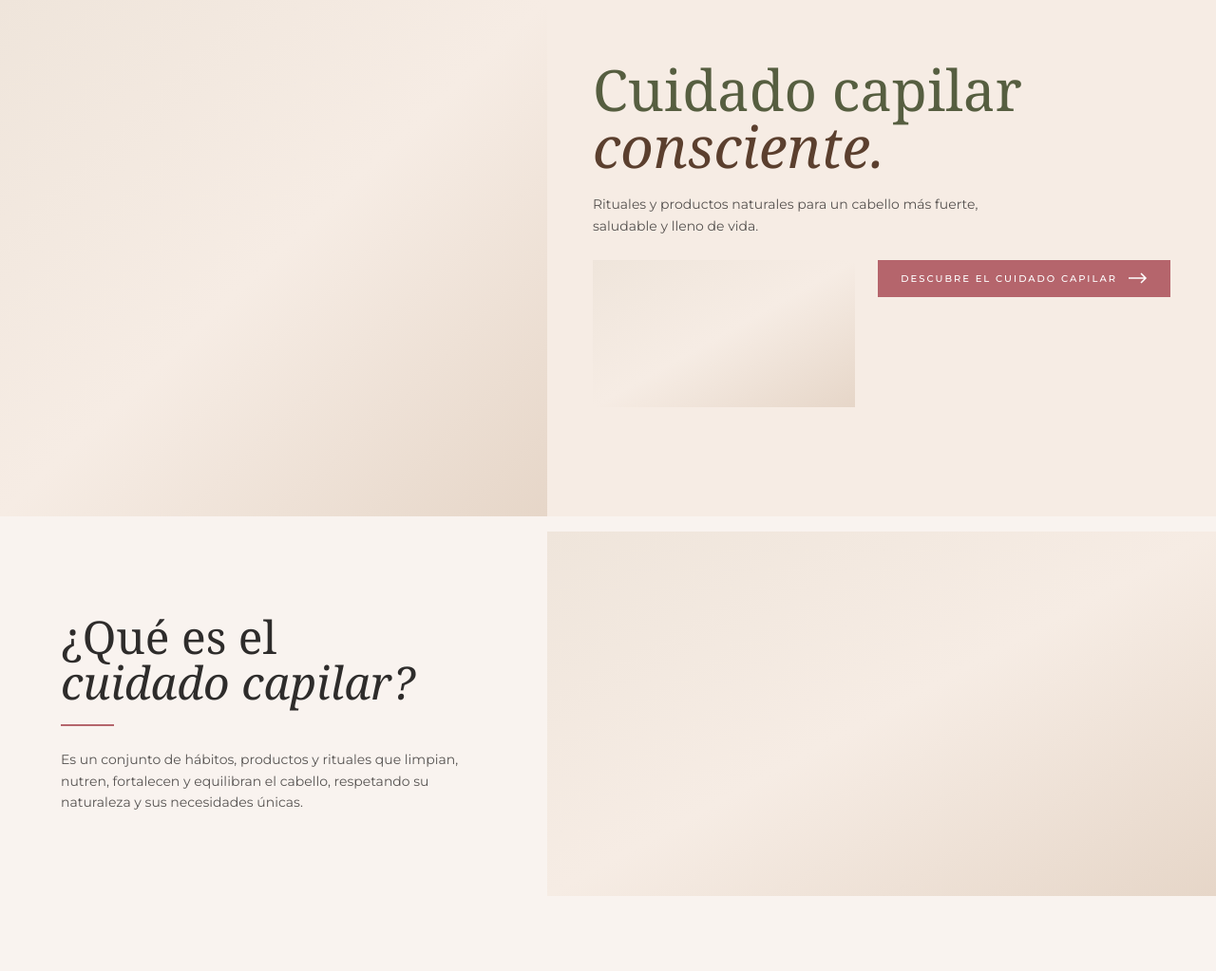
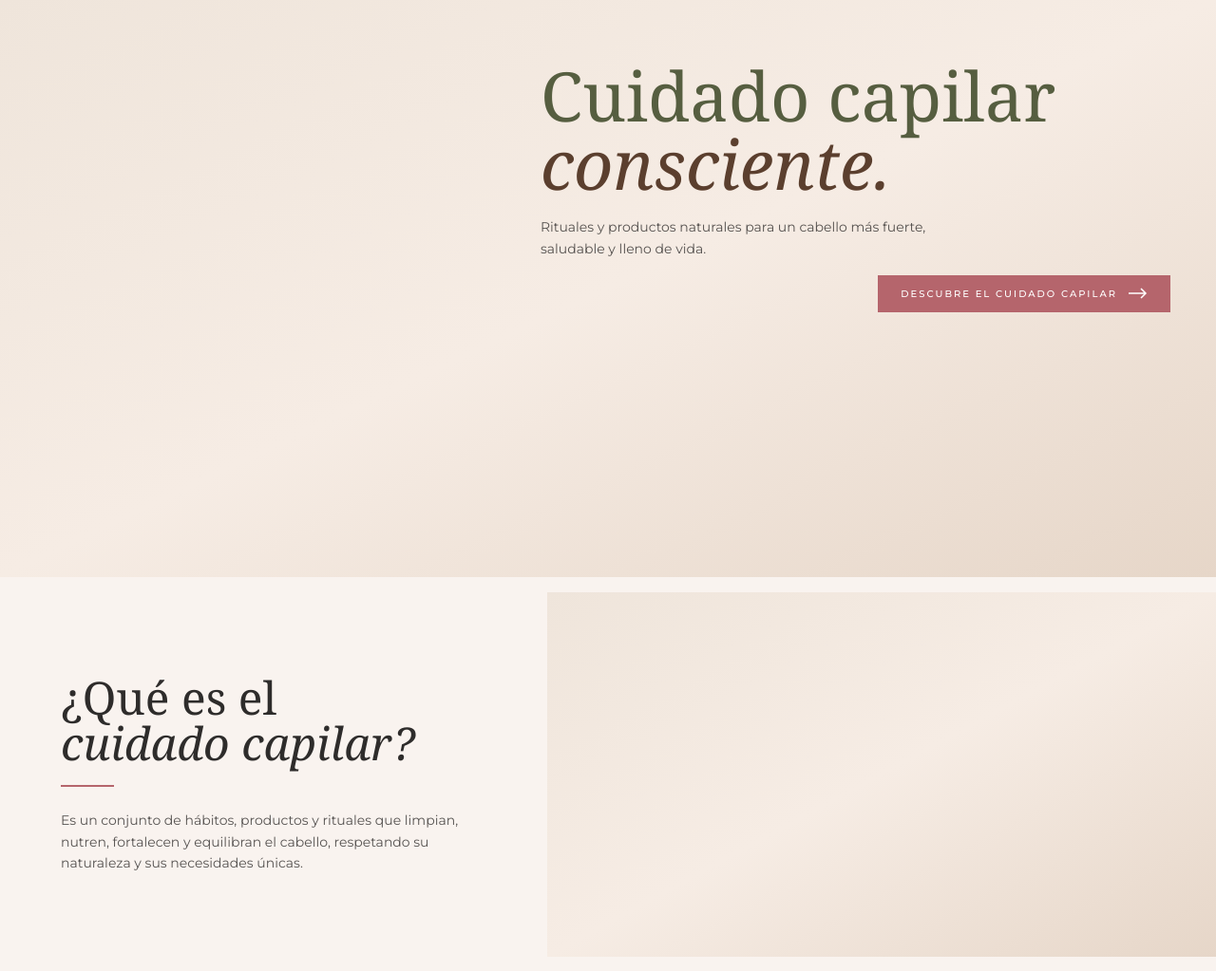
Before and after one commit to francisco-7240/Helena, a Laravel app: page /cuidado-capilar in a window 1280 px wide. Shown: the part 81-1104 px from the top of the page at 95% size. Run offline with Laravel 12, Linux system fonts and the light colour scheme; data comes from the database, SQL or seed files in the repository; data that the repository does not hold is empty; style sheets or scripts are compiled from the project's sources; some web fonts are replaced.

Commit message:
Cuidado capilar: hero con foto banner a todo el ancho
La imagen storage/CuidadoCapilar/01_hero_cuidado_capilar.png (con los
productos incluidos) cubre todo el ancho y el texto va encima, arriba a la
derecha; en móvil la foto va arriba.

Co-Authored-By: Claude Opus 5.5 <noreply@anthropic.com>
Claude-Session: https://claude.ai/code/session_01Qds6qcRpfUzSU9Gk7ZuCi7

```diff
--- a/resources/views/tienda/cuidado-capilar.blade.php
+++ b/resources/views/tienda/cuidado-capilar.blade.php
@@ -1,23 +1,21 @@
 <x-tienda-layout titulo="Cuidado capilar">
-    {{-- Hero --}}
+    {{-- Hero: la foto es un banner a todo el ancho (incluye los productos) y el texto va encima, arriba a la derecha --}}
     <section class="relative overflow-hidden bg-helena-crema">
-        @include('partials.hojas', ['clase' => 'pointer-events-none absolute -right-16 -top-10 h-[26rem] w-[26rem] opacity-40'])
-        <div class="relative grid md:grid-cols-[0.9fr_1.1fr]">
-            <x-foto src="storage/recursos/capilar-hero.png" alt="Mujer con cabello largo y saludable" class="h-80 w-full md:h-full md:min-h-[34rem]" />
-            <div class="px-6 sm:px-12 pt-14 md:pt-16">
-                <h1 class="font-serif text-5xl sm:text-6xl leading-[0.95] text-helena-verde-oscuro">
+        <x-foto src="storage/CuidadoCapilar/01_hero_cuidado_capilar.png" alt="Mujer con cabello largo y saludable junto a los productos Helena"
+                class="h-80 w-full object-cover object-left md:absolute md:inset-0 md:h-full" />
+
+        <div class="relative max-w-7xl mx-auto px-6 sm:px-12 md:flex md:min-h-[34rem] md:justify-end lg:min-h-[38rem]">
+            <div class="py-14 md:w-[56%] md:pt-16 md:pb-0">
+                <h1 class="font-serif text-5xl sm:text-6xl lg:text-7xl leading-[0.95] text-helena-verde-oscuro">
                     Cuidado capilar<br><em class="text-[#5b3f2e]">consciente.</em>
                 </h1>
                 <p class="mt-5 max-w-md text-sm leading-relaxed text-helena-oscuro/80">
                     Rituales y productos naturales para un cabello más fuerte, saludable y lleno de vida.
                 </p>
-                <div class="mt-6 flex flex-col-reverse items-start gap-6 lg:flex-row lg:items-end">
-                    <x-foto src="storage/recursos/capilar-productos.png" alt="Productos de cuidado capilar Helena" class="aspect-[16/9] w-full max-w-md object-contain" />
-                    <a href="#que-es" class="group inline-flex shrink-0 items-center gap-3 bg-helena-rosa-oscuro px-6 py-3 text-[10px] font-medium uppercase tracking-[0.2em] text-white transition hover:bg-helena-oscuro lg:mb-auto">
-                        Descubre el cuidado capilar
-                        <svg class="h-3 w-5 transition group-hover:translate-x-1" viewBox="0 0 20 12" fill="none" stroke="currentColor" stroke-width="1.5"><path d="M0 6h18M13 1l5 5-5 5"/></svg>
-                    </a>
-                </div>
+                <a href="#que-es" class="group mt-6 inline-flex items-center gap-3 bg-helena-rosa-oscuro px-6 py-3 text-[10px] font-medium uppercase tracking-[0.2em] text-white transition hover:bg-helena-oscuro md:float-right md:mt-4">
+                    Descubre el cuidado capilar
+                    <svg class="h-3 w-5 transition group-hover:translate-x-1" viewBox="0 0 20 12" fill="none" stroke="currentColor" stroke-width="1.5"><path d="M0 6h18M13 1l5 5-5 5"/></svg>
+                </a>
             </div>
         </div>
     </section>
```
